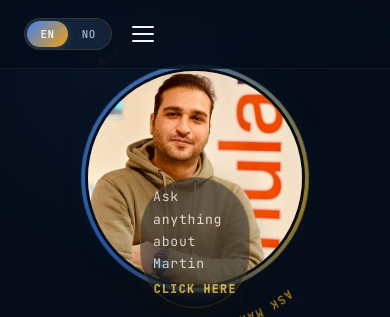
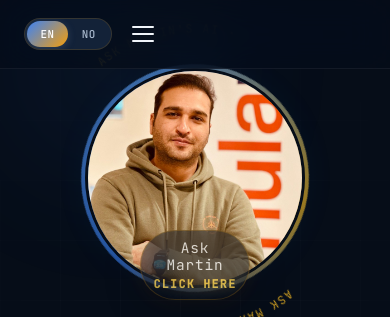
Before and after one commit to MMajidi1988/majidi.no, a website: page index.html in a window 390 px wide. Both pictures are taken after a click on the button "EN". Shown: the top 317 px of the page. Drawn offline with nearby package versions, Linux system fonts and the light colour scheme.

Commit message:
fix font for mobile screen

```diff
--- a/css/components/hero.css
+++ b/css/components/hero.css
@@ -346,6 +346,14 @@
   background: rgba(6, 13, 24, 0.66);
   backdrop-filter: blur(10px);
   box-shadow: 0 10px 40px rgba(0, 0, 0, 0.4), 0 0 22px rgba(245, 158, 11, 0.12);
+  text-align: center;
+  line-height: 1.2;
+}
+
+.hero-chat-hint-primary {
+  font-size: 0.9rem;
+  letter-spacing: 0.06em;
+  color: var(--text);
 }
 
 .hero-chat-hint-cta {
@@ -357,6 +365,10 @@
   text-shadow: 0 0 16px rgba(245, 158, 11, 0.25);
 }
 
+.hero-chat-hint-primary-mobile {
+  display: none;
+}
+
 @keyframes heroHintIn {
   from { opacity: 0; transform: translateX(-50%) translateY(6px); }
   to { opacity: 1; transform: translateX(-50%) translateY(0); }
--- a/css/utilities.css
+++ b/css/utilities.css
@@ -86,9 +86,18 @@
   }
 
   .hero-chat-hint {
-    bottom: -20px;
+    bottom: -12px;
     font-size: 0.82rem;
     padding: 8px 12px;
+    max-width: 78vw;
+  }
+
+  .hero-chat-hint-primary-desktop {
+    display: none;
+  }
+
+  .hero-chat-hint-primary-mobile {
+    display: inline;
   }
 
   .vg {
--- a/index.html
+++ b/index.html
@@ -70,7 +70,13 @@
                     <text class="hero-ring-text"><textPath href="#heroTextPath" startOffset="0%" data-en="Ask Martin's AI · " data-no="Spør Martins AI · ">Ask Martin's AI · </textPath></text>
                     <text class="hero-ring-text"><textPath href="#heroTextPath" startOffset="50%" data-en="Ask Martin's AI · " data-no="Spør Martins AI · ">Ask Martin's AI · </textPath></text>
                 </svg>
-                <div class="hero-chat-hint" data-en="Ask anything about Martin<br><span class='hero-chat-hint-cta'>Click here</span>" data-no="Spør Martin om hva du vil<br><span class='hero-chat-hint-cta'>Klikk her</span>">Ask anything about Martin<br><span class='hero-chat-hint-cta'>Click here</span></div>
+                <div
+                    class="hero-chat-hint"
+                    data-en="<span class='hero-chat-hint-primary hero-chat-hint-primary-desktop'>Ask anything about Martin</span><span class='hero-chat-hint-primary hero-chat-hint-primary-mobile'>Ask Martin</span><span class='hero-chat-hint-cta'>Click here</span>"
+                    data-no="<span class='hero-chat-hint-primary hero-chat-hint-primary-desktop'>Spør Martin om hva du vil</span><span class='hero-chat-hint-primary hero-chat-hint-primary-mobile'>Spør Martin</span><span class='hero-chat-hint-cta'>Klikk her</span>"
+                >
+                    <span class="hero-chat-hint-primary hero-chat-hint-primary-desktop">Ask anything about Martin</span><span class="hero-chat-hint-cta">Click here</span>
+                </div>
             </div>
         </div>
     </section>
```
